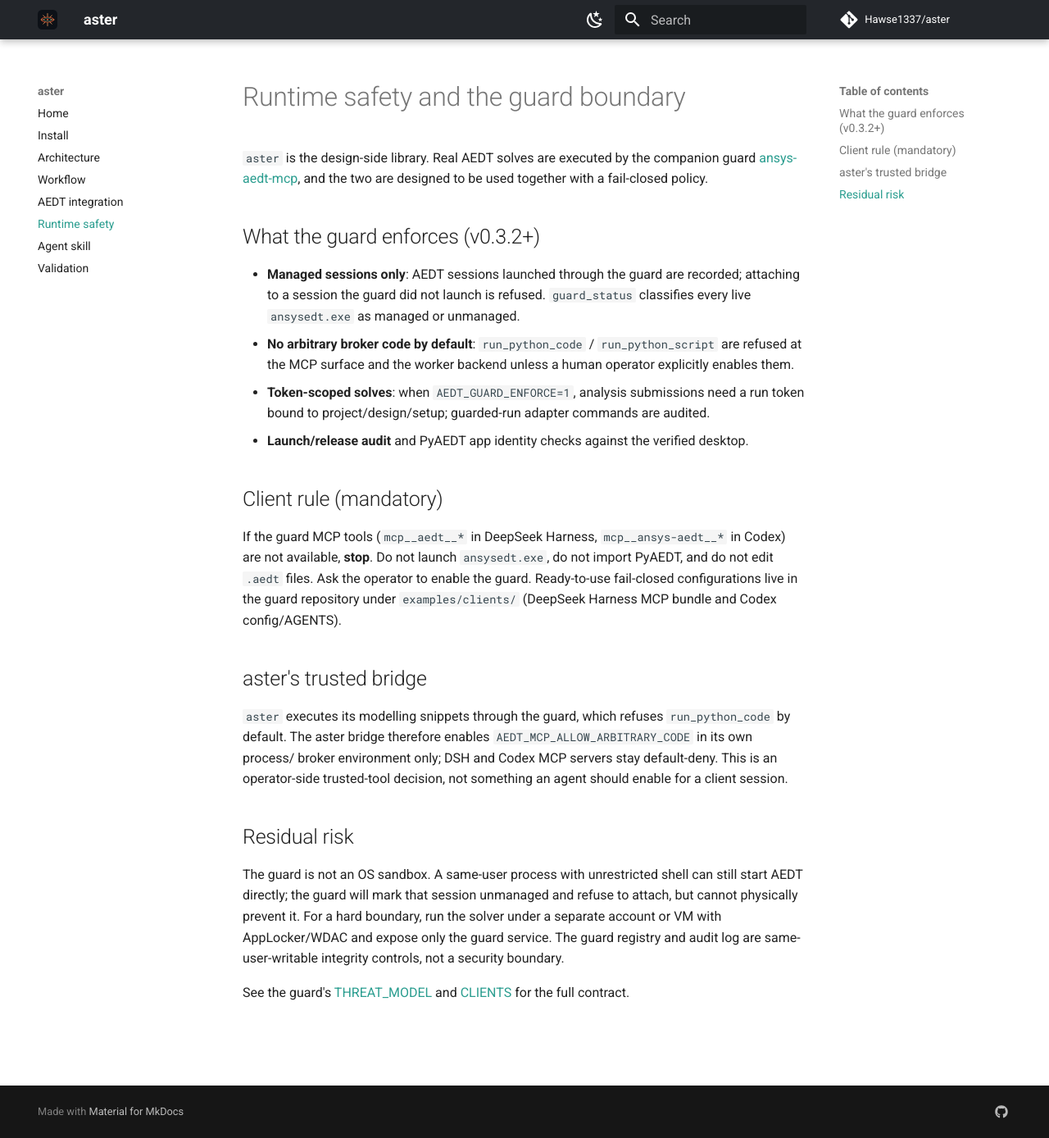
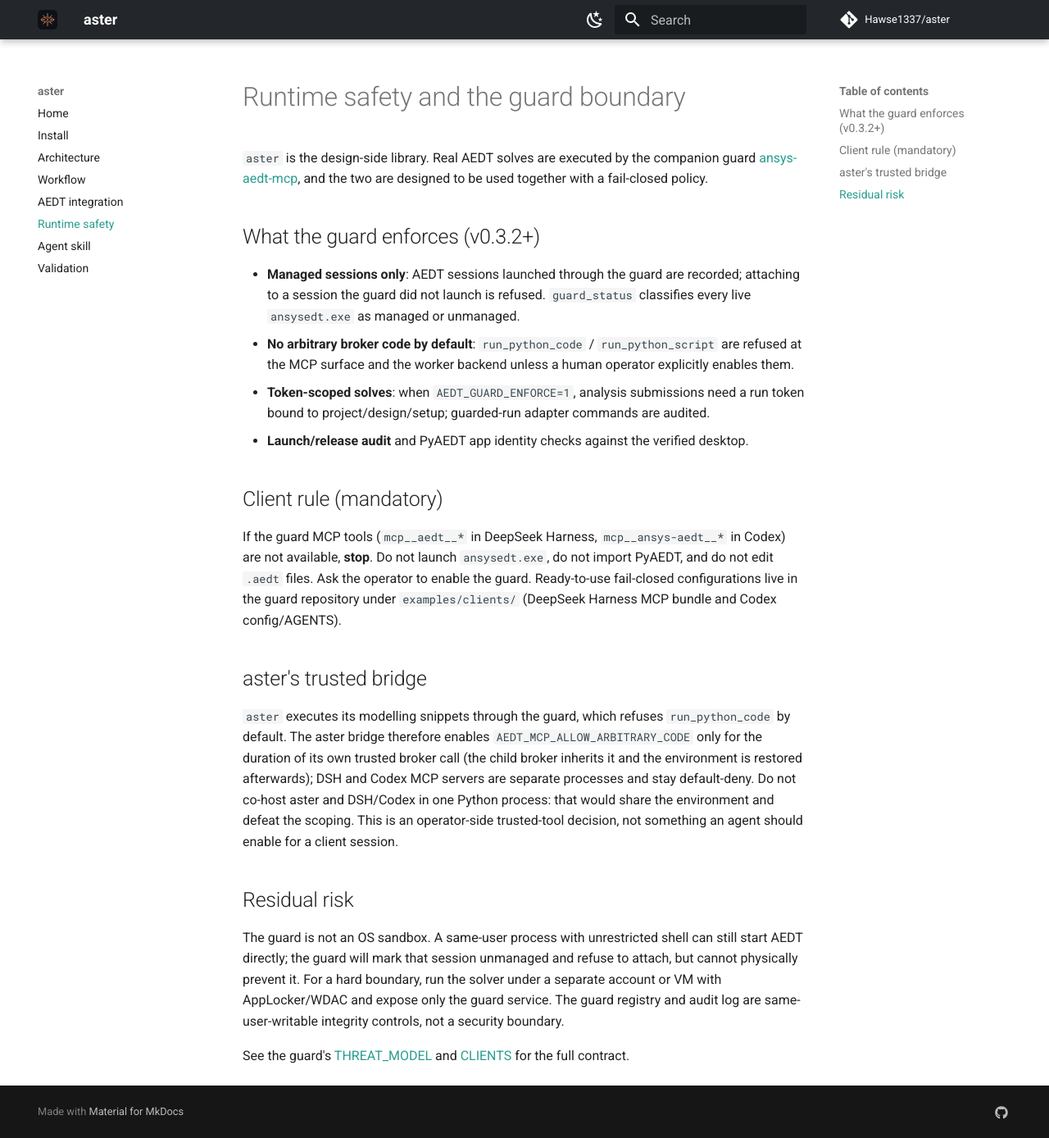
Before and after one commit to Hawse1337/aster, an MkDocs documentation site: the page built from user_doc/safety.md, in a window 1280 px wide and 1388 px high. Shown: the whole window at 82% size. Built offline with MkDocs 1.6.1 and Material for MkDocs 9.7.7, drawn with Linux system fonts in a browser that asks for light colours; comment, search, counter and statistics services are not loaded.

Commit message:
fix: scope aster's guard code opt-in to its own broker call

```diff
--- a/user_doc/safety.md
+++ b/user_doc/safety.md
@@ -25,9 +25,12 @@ guard repository under `examples/clients/` (DeepSeek Harness MCP bundle and Code
 ## aster's trusted bridge
 
 `aster` executes its modelling snippets through the guard, which refuses `run_python_code` by
-default. The aster bridge therefore enables `AEDT_MCP_ALLOW_ARBITRARY_CODE` in its own process/
-broker environment only; DSH and Codex MCP servers stay default-deny. This is an operator-side
-trusted-tool decision, not something an agent should enable for a client session.
+default. The aster bridge therefore enables `AEDT_MCP_ALLOW_ARBITRARY_CODE` only for the duration
+of its own trusted broker call (the child broker inherits it and the environment is restored
+afterwards); DSH and Codex MCP servers are separate processes and stay default-deny. Do not
+co-host aster and DSH/Codex in one Python process: that would share the environment and defeat
+the scoping. This is an operator-side trusted-tool decision, not something an agent should enable
+for a client session.
 
 ## Residual risk
 
```
Also changed, not shown: user_doc/aedt_integration.md (+5 -4 lines), 1 other file.
